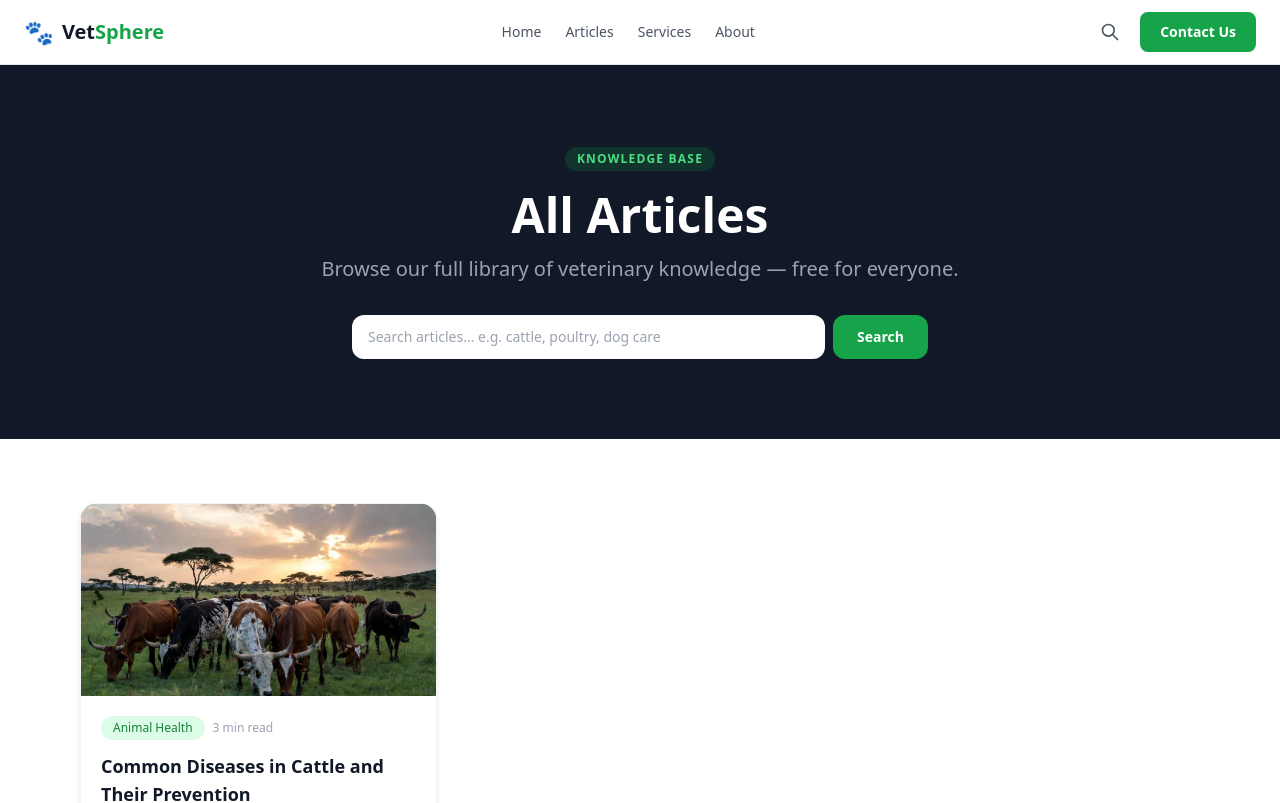
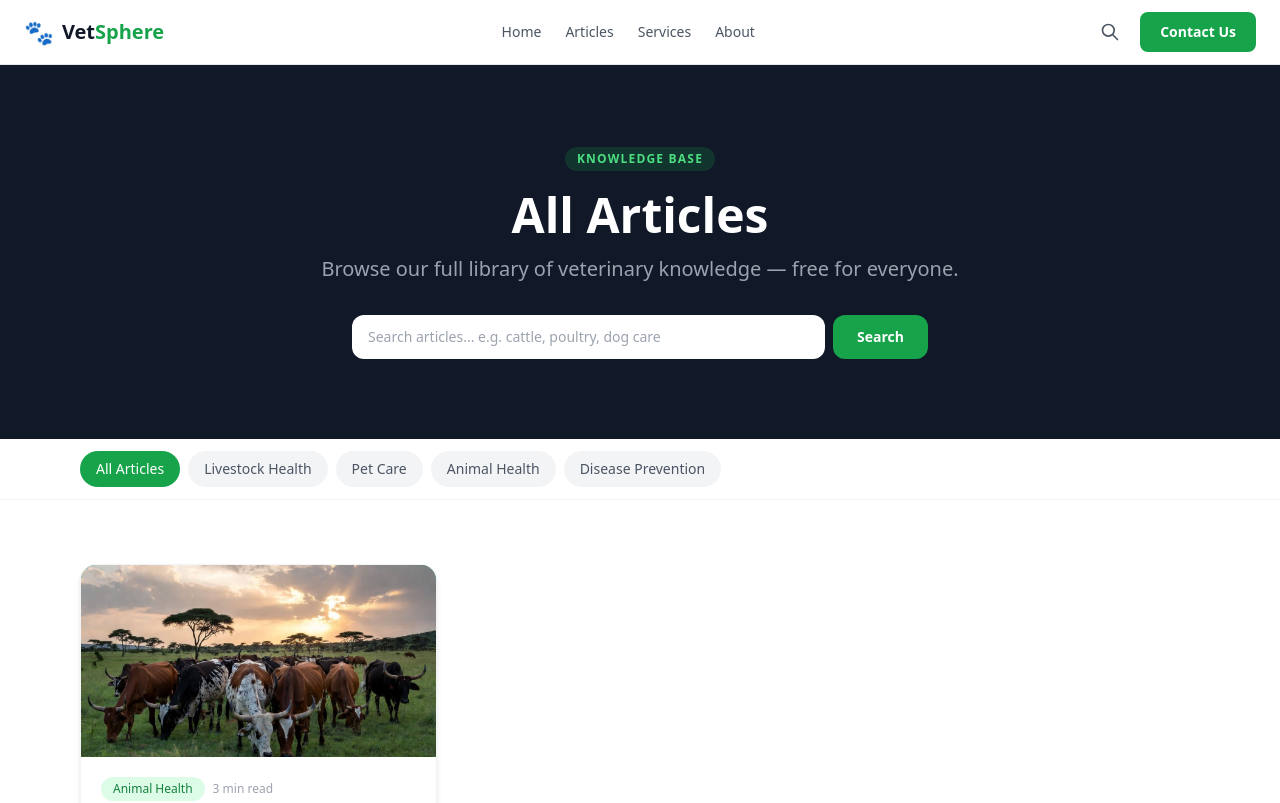
Before and after one commit to mathewschilongo099/VetSphere, a Next.js app: page /articles in a window 1280 px wide. Shown: the top 803 px of the page. Built offline with nearby package versions, Linux system fonts and the light colour scheme.

Commit message:
Update page.tsx

```diff
--- a/src/app/articles/page.tsx
+++ b/src/app/articles/page.tsx
@@ -4,11 +4,20 @@ import { useSearchParams } from 'next/navigation';
 import ArticleCard from '@/components/content/ArticleCard';
 import { BlogPost } from '@/types';
 
+const CATEGORIES = [
+  { label: 'All Articles', value: '' },
+  { label: 'Livestock Health', value: 'livestock' },
+  { label: 'Pet Care', value: 'pets' },
+  { label: 'Animal Health', value: 'animal health' },
+  { label: 'Disease Prevention', value: 'disease-prevention' },
+];
+
 function ArticlesContent() {
   const searchParams = useSearchParams();
   const [posts, setPosts] = useState<BlogPost[]>([]);
   const [filtered, setFiltered] = useState<BlogPost[]>([]);
   const [query, setQuery] = useState('');
+  const [activeCategory, setActiveCategory] = useState('');
   const [loading, setLoading] = useState(true);
 
   useEffect(() => {
@@ -16,7 +25,6 @@ function ArticlesContent() {
       const res = await fetch('/api/posts');
       const data = await res.json();
       setPosts(data);
-      setFiltered(data);
       setLoading(false);
     }
     fetchPosts();
@@ -24,39 +32,60 @@ function ArticlesContent() {
 
   useEffect(() => {
     const searchQuery = searchParams.get('search') || '';
+    const categoryQuery = searchParams.get('category') || '';
     setQuery(searchQuery);
-    if (searchQuery.trim()) {
-      const q = searchQuery.toLowerCase();
-      setFiltered(
-        posts.filter(
+    setActiveCategory(categoryQuery);
+  }, [searchParams]);
+
+  useEffect(() => {
+    let result = posts;
+
+    if (activeCategory) {
+      result = result.filter((post) =>
+        post.category.toLowerCase().includes(activeCategory.toLowerCase()) ||
+        post.tags.some((tag) => tag.toLowerCase().includes(activeCategory.toLowerCase()))
+      );
+    }
+
+    if (query.trim()) {
+      const q = query.toLowerCase();
+      result = result.filter(
         (post) =>
           post.title.toLowerCase().includes(q) ||
           post.description.toLowerCase().includes(q) ||
           post.category.toLowerCase().includes(q) ||
           post.tags.some((tag) => tag.toLowerCase().includes(q))
-        )
       );
-    } else {
-      setFiltered(posts);
     }
-  }, [searchParams, posts]);
+
+    setFiltered(result);
+  }, [posts, query, activeCategory]);
 
   function handleSearch(e: React.FormEvent<HTMLFormElement>) {
     e.preventDefault();
     const q = query.toLowerCase();
+    let result = posts;
+    if (activeCategory) {
+      result = result.filter((post) =>
+        post.category.toLowerCase().includes(activeCategory.toLowerCase()) ||
+        post.tags.some((tag) => tag.toLowerCase().includes(activeCategory.toLowerCase()))
+      );
+    }
     if (q.trim()) {
-      setFiltered(
-        posts.filter(
+      result = result.filter(
         (post) =>
           post.title.toLowerCase().includes(q) ||
           post.description.toLowerCase().includes(q) ||
           post.category.toLowerCase().includes(q) ||
           post.tags.some((tag) => tag.toLowerCase().includes(q))
-        )
       );
-    } else {
-      setFiltered(posts);
     }
+    setFiltered(result);
+  }
+
+  function handleCategoryClick(value: string) {
+    setActiveCategory(value);
+    setQuery('');
   }
 
   return (
@@ -92,20 +121,41 @@ function ArticlesContent() {
         </div>
       </section>
 
+      {/* Category Filter Tabs */}
+      <section className="bg-white border-b border-gray-100 w-full sticky top-16 z-40">
+        <div className="max-w-6xl mx-auto px-4 py-3 flex gap-2 overflow-x-auto scrollbar-hide">
+          {CATEGORIES.map(({ label, value }) => (
+            <button
+              key={value}
+              onClick={() => handleCategoryClick(value)}
+              className={`shrink-0 px-4 py-2 rounded-full text-sm font-medium transition ${
+                activeCategory === value
+                  ? 'bg-green-600 text-white'
+                  : 'bg-gray-100 text-gray-600 hover:bg-green-50 hover:text-green-700'
+              }`}
+            >
+              {label}
+            </button>
+          ))}
+        </div>
+      </section>
+
       {/* Articles */}
       <section className="max-w-6xl mx-auto px-4 py-16">
-        {query && (
+
+        {/* Result Info */}
+        {(query || activeCategory) && (
           <div className="flex items-center justify-between mb-8">
             <p className="text-gray-500 text-sm">
               {filtered.length > 0
-                ? `Found ${filtered.length} article${filtered.length > 1 ? 's' : ''} for "${query}"`
-                : `No articles found for "${query}"`}
+                ? `${filtered.length} article${filtered.length > 1 ? 's' : ''} found${activeCategory ? ` in "${activeCategory}"` : ''}${query ? ` for "${query}"` : ''}`
+                : `No articles found`}
             </p>
             <button
-              onClick={() => { setQuery(''); setFiltered(posts); }}
+              onClick={() => { setQuery(''); setActiveCategory(''); }}
               className="text-green-600 text-sm font-semibold hover:underline"
             >
-              Clear search ✕
+              Clear filters ✕
             </button>
           </div>
         )}
@@ -126,9 +176,9 @@ function ArticlesContent() {
           <div className="text-center py-20">
             <p className="text-4xl mb-4">🔍</p>
             <p className="text-gray-500 text-lg font-medium">No articles found</p>
-            <p className="text-gray-400 text-sm mt-2">Try searching for "cattle", "poultry", "dog" or "disease"</p>
+            <p className="text-gray-400 text-sm mt-2">Try a different category or search term</p>
             <button
-              onClick={() => { setQuery(''); setFiltered(posts); }}
+              onClick={() => { setQuery(''); setActiveCategory(''); }}
               className="mt-6 bg-green-600 text-white px-6 py-3 rounded-xl font-bold text-sm hover:bg-green-700 transition"
             >
               View All Articles
```
Lines whose indentation alone changed are shown as unchanged.
